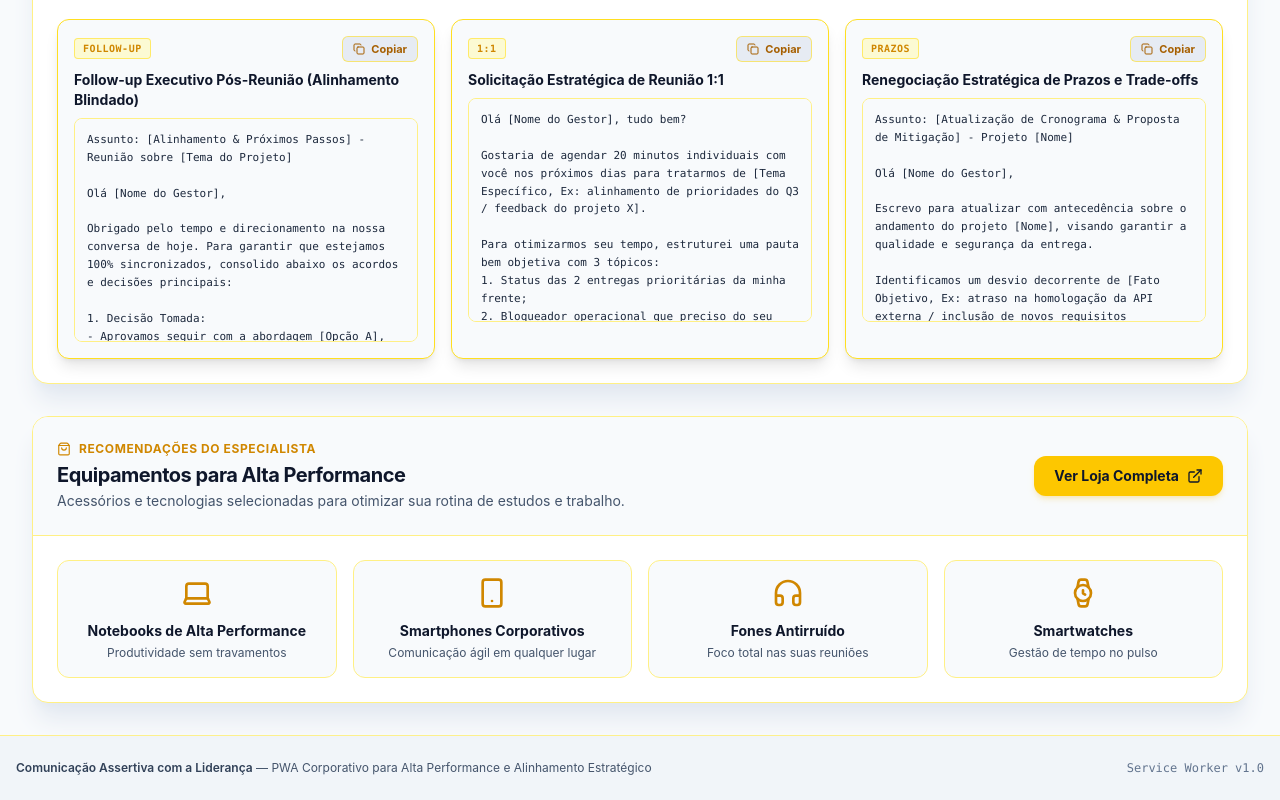
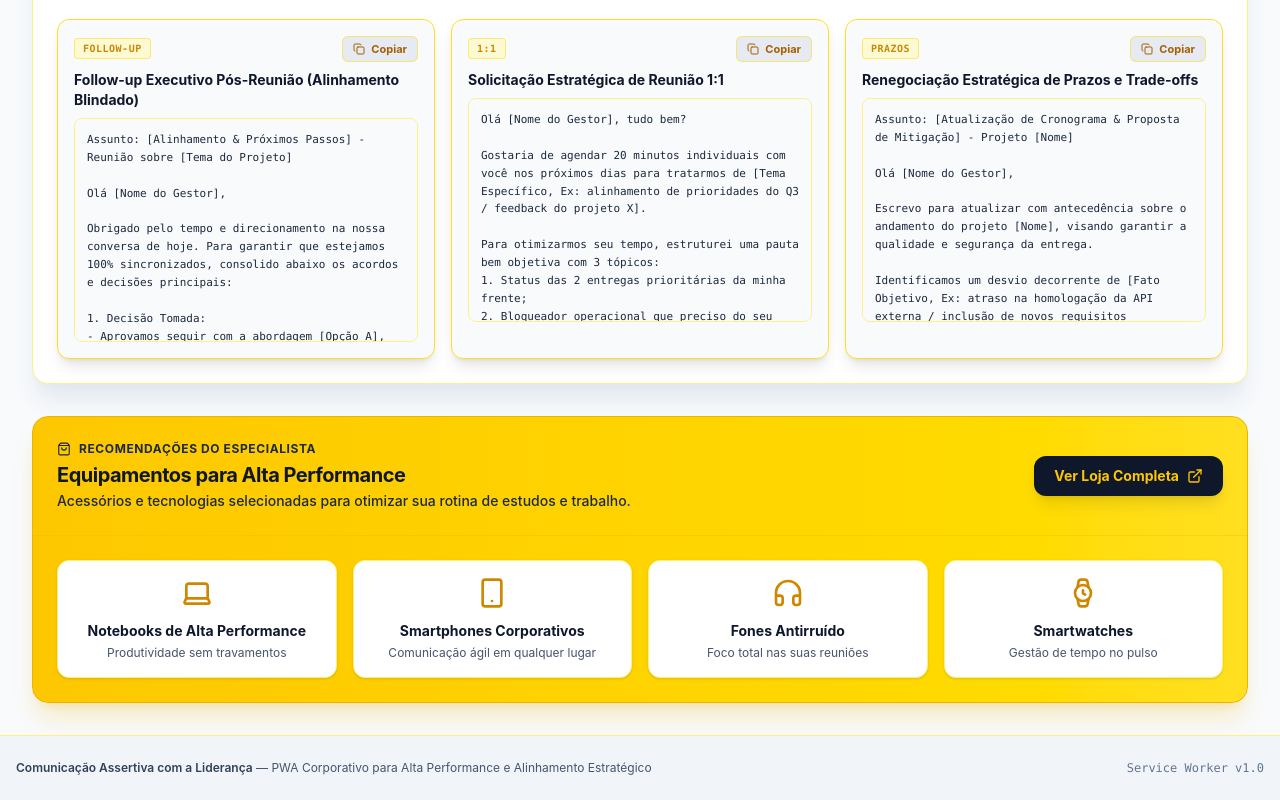
Before and after one commit to praticasdebemestarsocial/CURSOS-ESDHUBEM, a React (Vite) app: page / in a window 1280 px wide. Shown: the part 1207-2007 px from the top of the page. Built offline with nearby package versions, Linux system fonts and the light colour scheme.

Commit message:
Update AffiliateShowcase styling and link

```diff
--- a/src/components/AffiliateShowcase.tsx
+++ b/src/components/AffiliateShowcase.tsx
@@ -2,7 +2,7 @@ import React from 'react';
 import { ShoppingBag, ExternalLink, Laptop, Headphones, Watch, Smartphone } from 'lucide-react';
 
 export const AffiliateShowcase: React.FC = () => {
-  const affiliateLink = "https://collshp.com/tuttibella/category/4254128?view=storefront";
+  const affiliateLink = "https://collshp.com/tuttibella/category/4266503?view=storefront";
 
   const products = [
     {
@@ -28,17 +28,17 @@ export const AffiliateShowcase: React.FC = () => {
   ];
 
   return (
-    <section className="bg-white border border-yellow-200 rounded-2xl overflow-hidden shadow-xl shadow-slate-200 mt-8 relative">
-      <div className="p-5 sm:p-6 border-b border-yellow-200 flex flex-col md:flex-row md:items-center md:justify-between gap-4 bg-slate-50">
+    <section className="bg-gradient-to-r from-yellow-400 to-yellow-300 border border-yellow-500 rounded-2xl overflow-hidden shadow-xl shadow-yellow-500/20 mt-8 relative">
+      <div className="p-5 sm:p-6 border-b border-yellow-500/30 flex flex-col md:flex-row md:items-center md:justify-between gap-4">
         <div>
-          <div className="flex items-center gap-2 text-yellow-600 text-xs font-bold uppercase tracking-wider mb-1">
+          <div className="flex items-center gap-2 text-slate-800 text-xs font-bold uppercase tracking-wider mb-1">
             <ShoppingBag className="w-3.5 h-3.5" />
             Recomendações do Especialista
           </div>
           <h2 className="text-lg sm:text-xl font-bold text-slate-900 tracking-tight">
             Equipamentos para Alta Performance
           </h2>
-          <p className="text-xs sm:text-sm text-slate-600 mt-0.5">
+          <p className="text-xs sm:text-sm text-slate-800 mt-0.5 font-medium">
             Acessórios e tecnologias selecionadas para otimizar sua rotina de estudos e trabalho.
           </p>
         </div>
@@ -47,7 +47,7 @@ export const AffiliateShowcase: React.FC = () => {
           href={affiliateLink}
           target="_blank"
           rel="noopener noreferrer"
-          className="flex items-center justify-center gap-2 px-5 py-2.5 rounded-xl text-sm font-bold text-slate-900 bg-yellow-400 hover:bg-yellow-500 transition shadow-md shadow-yellow-500/20 whitespace-nowrap"
+          className="flex items-center justify-center gap-2 px-5 py-2.5 rounded-xl text-sm font-bold text-yellow-400 bg-slate-900 hover:bg-slate-800 transition shadow-lg whitespace-nowrap"
         >
           Ver Loja Completa
           <ExternalLink className="w-4 h-4" />
@@ -61,7 +61,7 @@ export const AffiliateShowcase: React.FC = () => {
             href={affiliateLink}
             target="_blank"
             rel="noopener noreferrer"
-            className="flex flex-col items-center text-center p-4 rounded-xl border border-yellow-200 bg-slate-50 hover:bg-yellow-50 hover:border-yellow-400 transition cursor-pointer group"
+            className="flex flex-col items-center text-center p-4 rounded-xl border border-yellow-200 bg-white hover:bg-slate-50 hover:border-yellow-400 transition cursor-pointer group shadow-sm hover:shadow-md"
           >
             <div className="group-hover:scale-110 transition-transform duration-300">
               {prod.icon}
```
